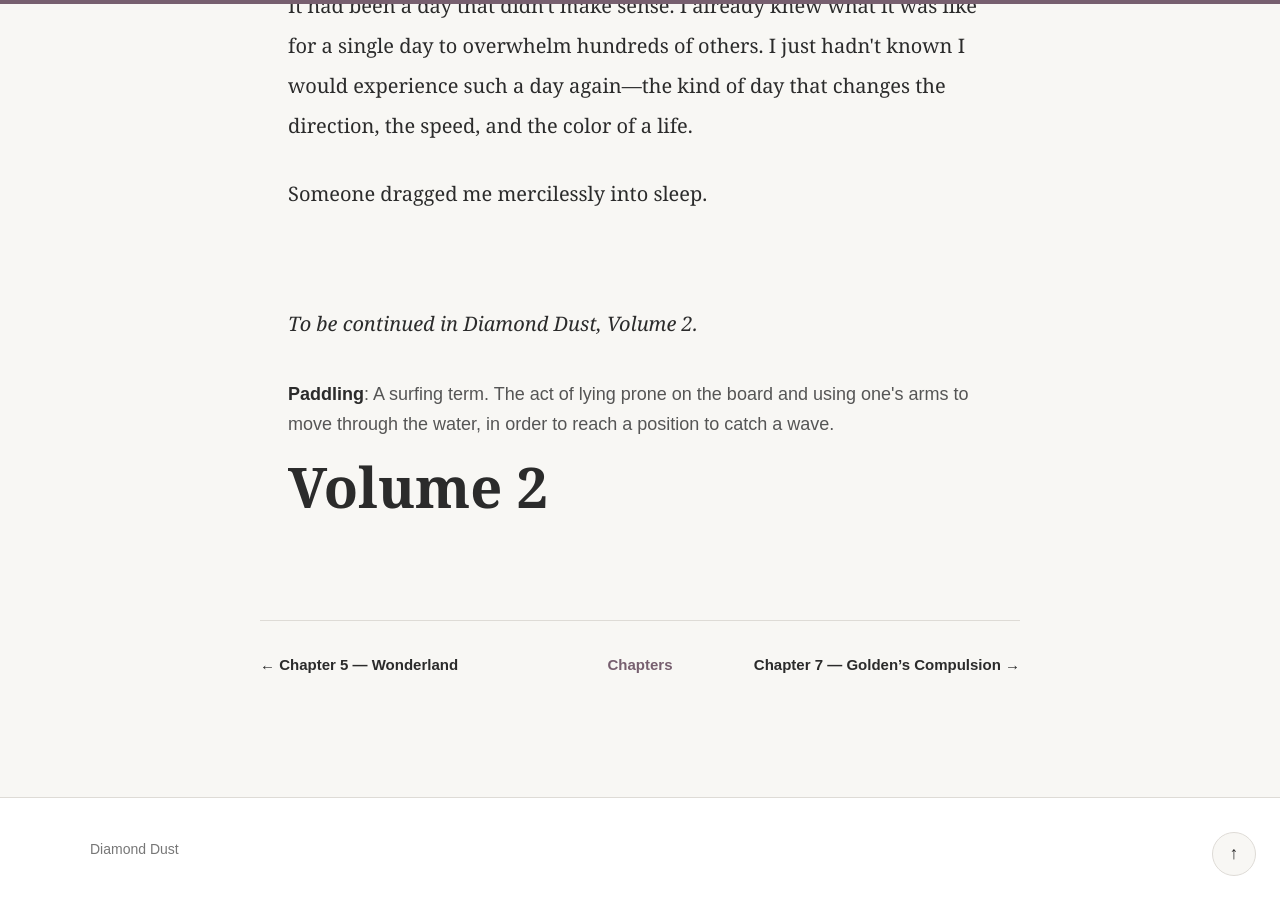
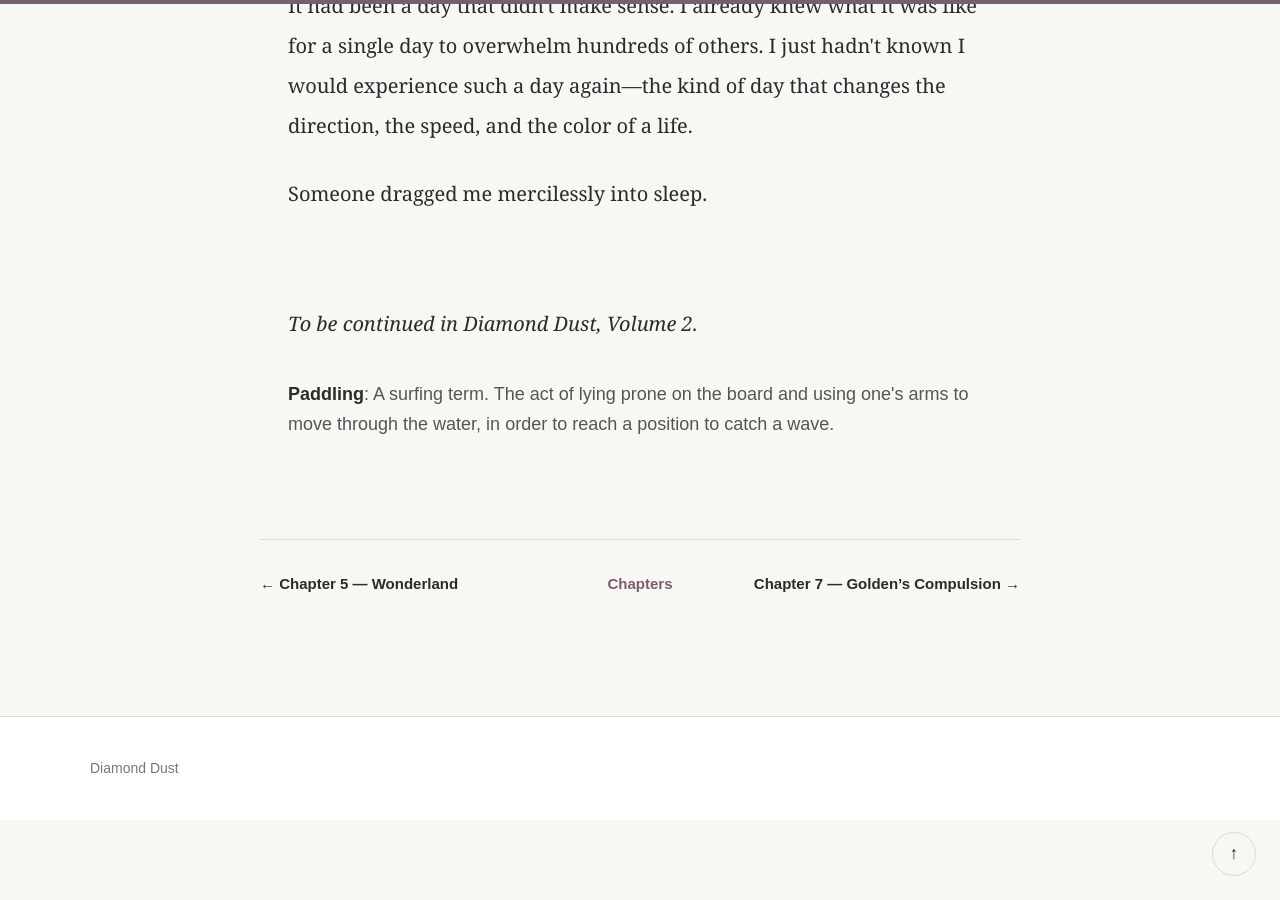
Before and after one commit to honeebuni/diamond-dust, a Jekyll site: the page built from _chapters/chapter_06.md, in a window 1280 px wide and 900 px high, scrolled down 68053 px. Built offline with Jekyll 4.4.1, drawn with Linux system fonts in a browser that asks for light colours; after the commit the page ends 68873 px from its top, so only the background shows below that.

Commit message:
Remove Volume 2 header from chapter 06

```diff
--- a/_chapters/chapter_06.md
+++ b/_chapters/chapter_06.md
@@ -931,5 +931,3 @@ korean_title: "소외 1"
 <p class="glossary-entry"><strong>Paddling</strong>: A surfing term. The act of lying prone on the board and using one's arms to move through the water, in order to reach a position to catch a wave.</p>
 
 </div>
-
-# Volume 2
```
